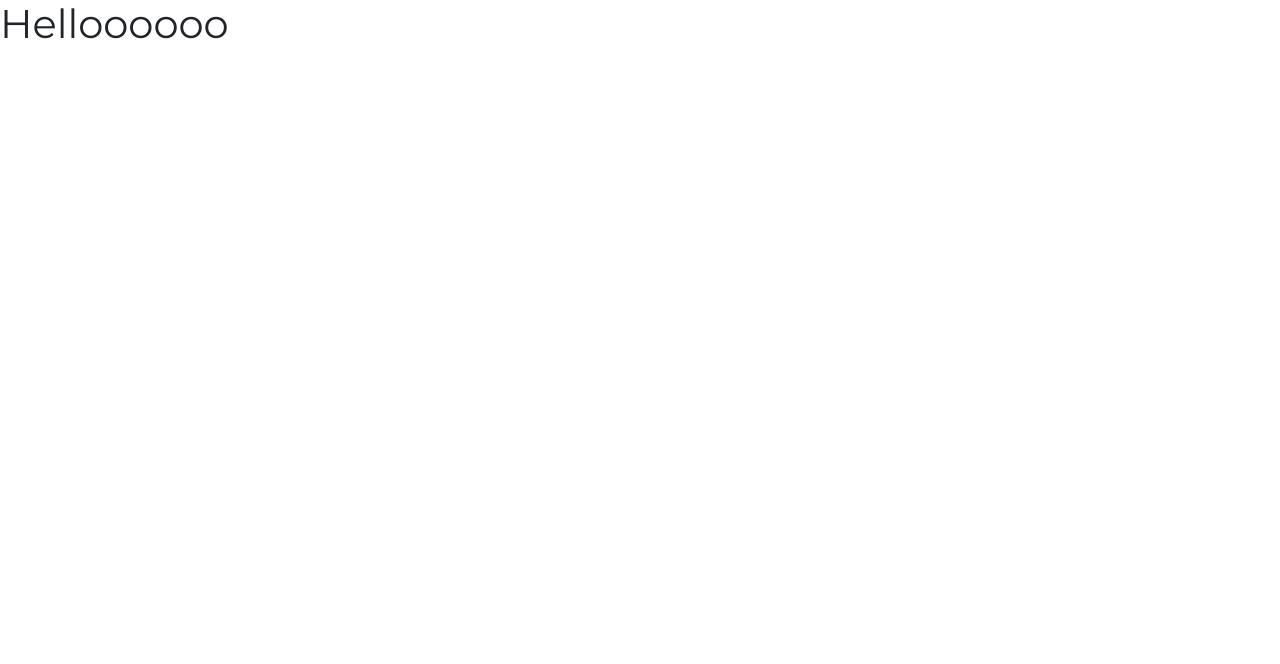
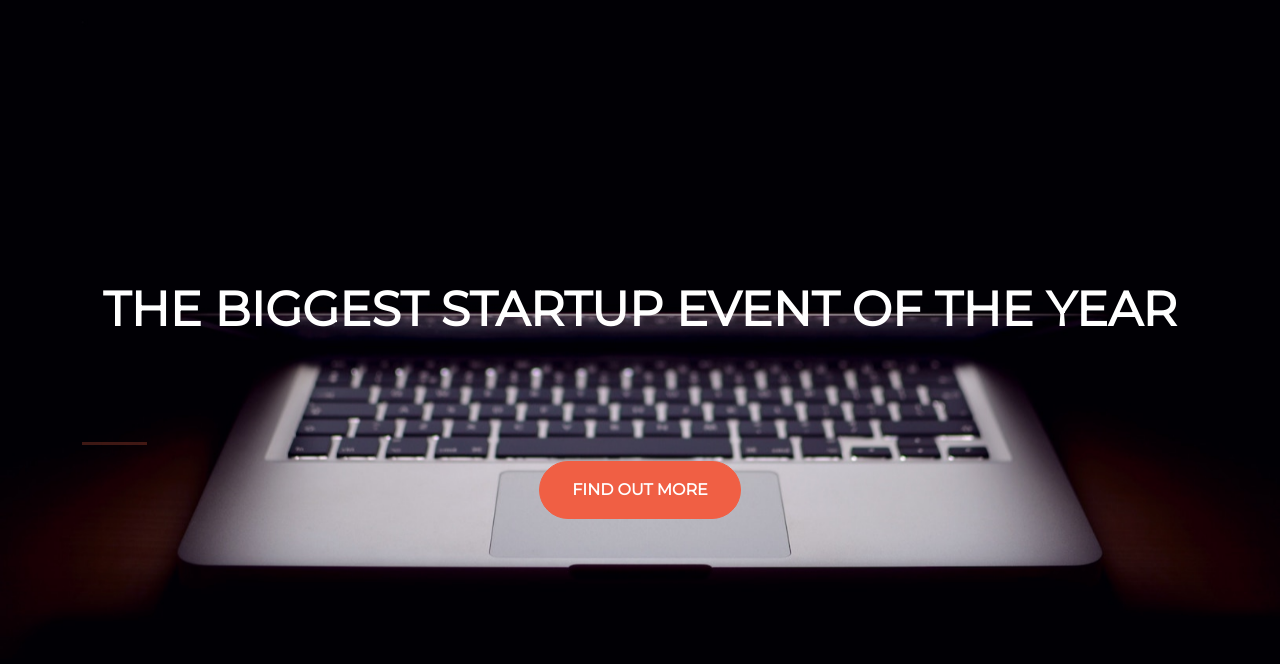
Before and after one commit to Ballantines87/Ballantines87.github.io, a plain HTML site: page index.html in a window 1280 px wide. Drawn offline with nearby package versions, Linux system fonts and the light colour scheme.

Commit message:
Uploading Website

```diff
--- a/index.html
+++ b/index.html
@@ -3,20 +3,54 @@
   <head>
     <title>Startup</title>
     <!-- Required meta tags -->
-    <meta charset="utf-8">
-    <meta name="viewport" content="width=device-width, initial-scale=1, shrink-to-fit=no">
+    <meta charset="utf-8" />
+    <meta
+      name="viewport"
+      content="width=device-width, initial-scale=1, shrink-to-fit=no"
+    />
     <!-- Google Fonts -->
-    <link href="https://fonts.googleapis.com/css?family=Montserrat" rel="stylesheet">
+    <link
+      href="https://fonts.googleapis.com/css?family=Montserrat"
+      rel="stylesheet"
+    />
 
     <!-- Note that the below Bootstrap file is a specific version. If you grab the most
     current from Bootstrap website, you will see the button grow transition being a lot faster
     than in my video.  Use whichever style sheet you like best! -->
     <!-- Bootstrap CSS from a CDN. This way you don't have to include the bootstrap file yourself -->
-<!-- CSS only -->
-    <link href="https://cdn.jsdelivr.net/npm/bootstrap@5.2.1/dist/css/bootstrap.min.css" rel="stylesheet" integrity="sha384-iYQeCzEYFbKjA/T2uDLTpkwGzCiq6soy8tYaI1GyVh/UjpbCx/TYkiZhlZB6+fzT" crossorigin="anonymous">    <!-- My own stylesheet -->
-    <link href="style.css" rel="stylesheet">
+    <!-- CSS only -->
+    <link
+      href="https://cdn.jsdelivr.net/npm/bootstrap@5.2.1/dist/css/bootstrap.min.css"
+      rel="stylesheet"
+      integrity="sha384-iYQeCzEYFbKjA/T2uDLTpkwGzCiq6soy8tYaI1GyVh/UjpbCx/TYkiZhlZB6+fzT"
+      crossorigin="anonymous"
+    />
+    <!-- My own stylesheet -->
+    <link href="style.css" rel="stylesheet" />
   </head>
   <body>
-    <h1>Helloooooo</h1>
+    <div class="container d-flex align-items-center h-100">
+      <div class="row">
+        <header class="text-center col-12">
+          <h1 class="text-uppercase">
+            <strong> The biggest startup event of the year</strong>
+          </h1>
+        </header>
+        <div class="buffer col-12"></div>
+        <section class="text-center col-12">
+          <hr />
+
+          <a href="http://www.google.com">
+            <button
+              class="btn btn-primary text-uppercase"
+              id="find"
+              type="submit"
+            >
+              Find out more
+            </button>
+          </a>
+        </section>
+      </div>
+    </div>
   </body>
 </html>
--- a/style.css
+++ b/style.css
@@ -3,4 +3,47 @@ html {
   width: 100%;
   height: 100%;
   font-family: 'Montserrat', sans-serif;
+  background: url(./header.jpg) no-repeat center center fixed;
+	-webkit-background-size: cover;
+	-moz-background-size: cover;
+	-o-background-size: cover;
+	background-size: cover;
 }
+
+h1 {
+  color: white;
+  font-size: 3rem;
+}
+
+.btn {
+  font-weight: 700;
+  border-radius: 300px;
+}
+
+.btn-primary {
+  background-color: #F05F44;
+  border-color: #F05F44;
+  --bs-btn-hover-bg:#ee4b08;
+  --bs-btn-hover-border-color: #ee4b08;
+}
+
+.btn-primary:hover {
+  background-color: #ee4b08;
+  border-color: #ee4b08;
+  border-width: 4px;
+}
+
+hr {
+  border-color: #F05F44;
+  border-width: 3px;
+  max-width: 65px;
+
+}
+
+.buffer {
+  height: 5rem;
+}
+
+#find {
+  padding: 1rem 2rem;
+}
```
